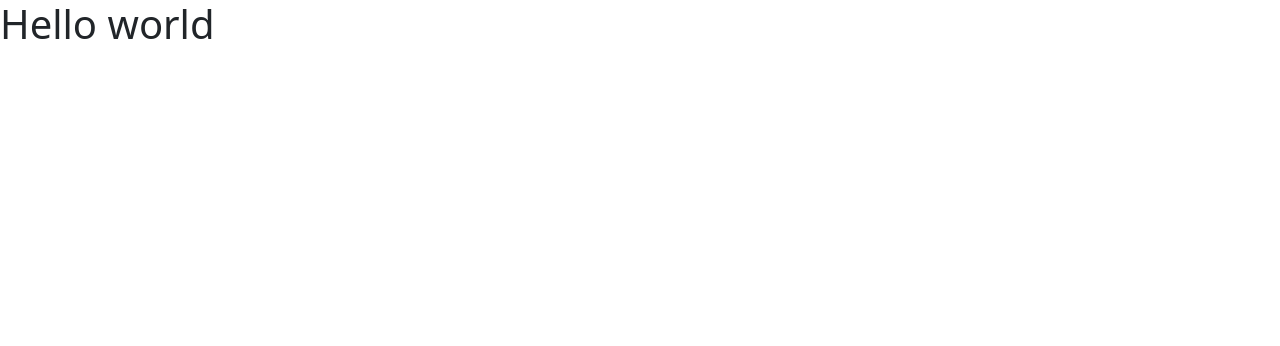
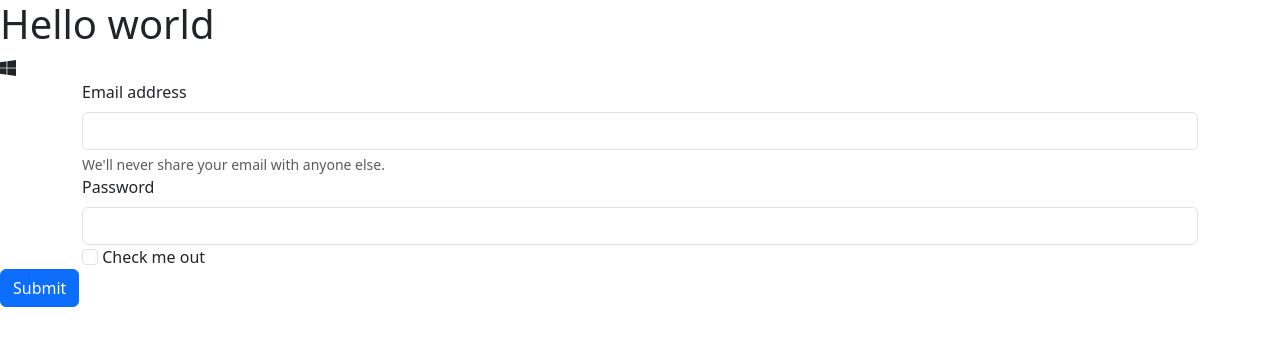
Before and after one commit to franciamam06/integrationWeb, a plain HTML site: page index.html in a window 1280 px wide. Drawn offline with nearby package versions, Linux system fonts and the light colour scheme.

Commit message:
modify index.html

```diff
--- a/index.html
+++ b/index.html
@@ -9,7 +9,24 @@
 </head>
 <body>
     <h1>Hello world</h1>
+    <i class="bi bi-windows"></i>
 
+    <form>
+        <div class="container">
+          <label for="exampleInputEmail1" class="form-label">Email address</label>
+          <input type="email" class="form-control" id="exampleInputEmail1" aria-describedby="emailHelp">
+          <div id="emailHelp" class="form-text">We'll never share your email with anyone else.</div>
+        </div>
+        <div class="container">
+          <label for="exampleInputPassword1" class="form-label">Password</label>
+          <input type="password" class="form-control" id="exampleInputPassword1">
+        </div>
+        <div class="container">
+          <input type="checkbox" class="form-check-input" id="exampleCheck1">
+          <label class="form-check-label" for="exampleCheck1">Check me out</label>
+        </div>
+        <button type="submit" class="btn btn-primary">Submit</button>
+      </form>
     <script src="https://cdn.jsdelivr.net/npm/bootstrap@5.3.3/dist/js/bootstrap.bundle.min.js" integrity="sha384-YvpcrYf0tY3lHB60NNkmXc5s9fDVZLESaAA55NDzOxhy9GkcIdslK1eN7N6jIeHz" crossorigin="anonymous"></script>
 </body>
 </html>
```
